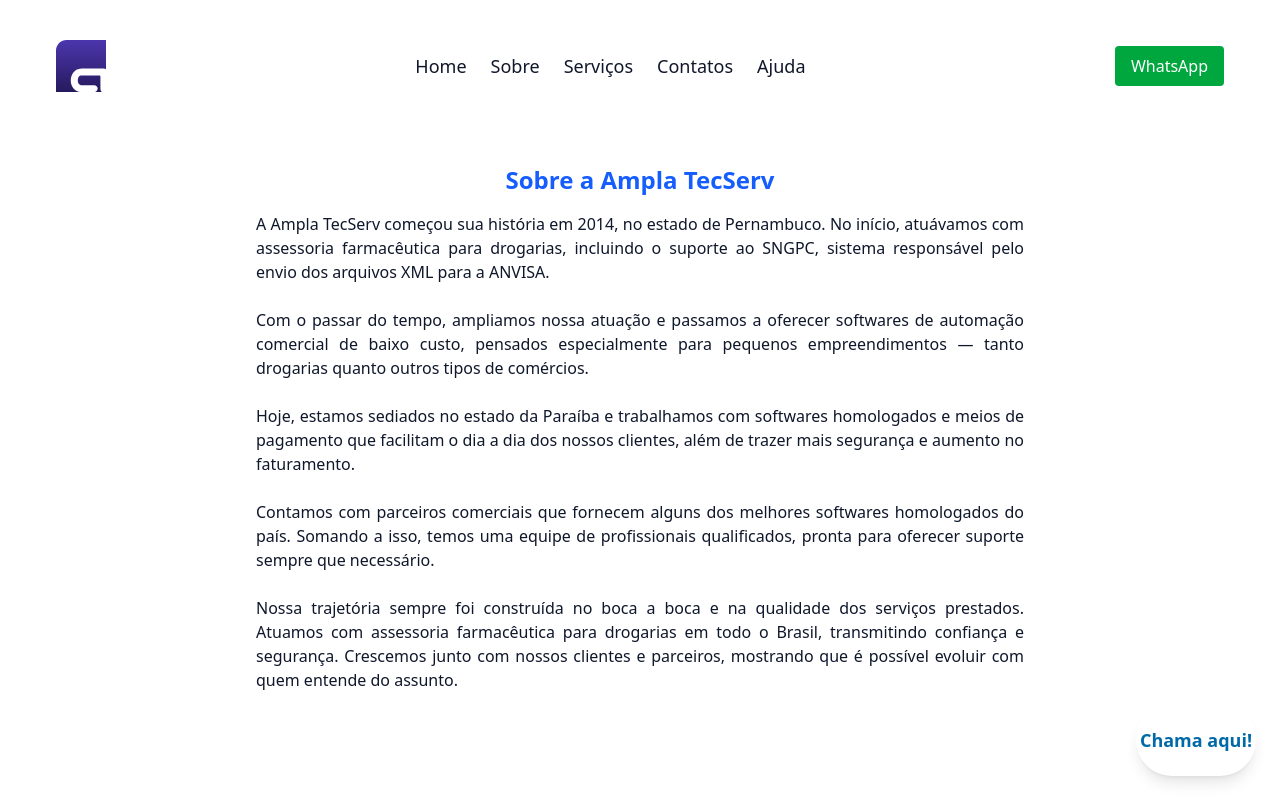
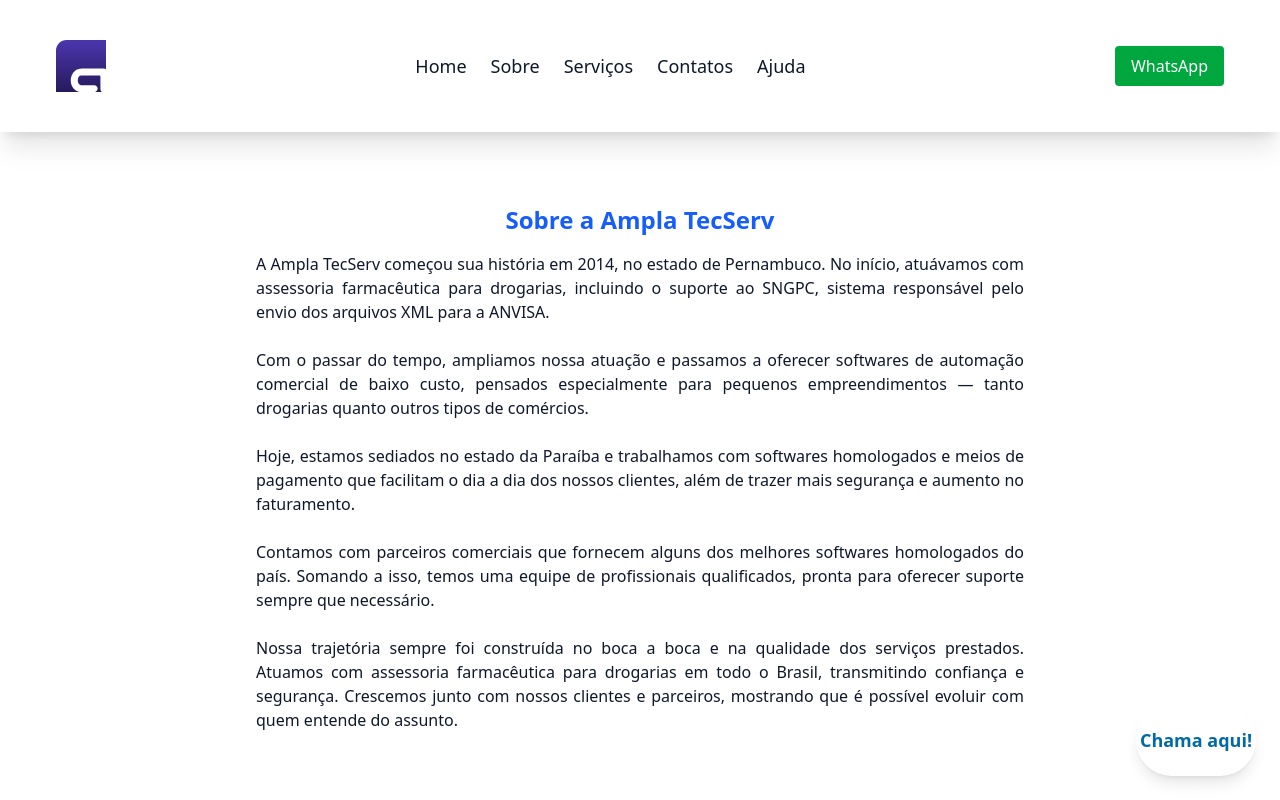
Before and after one commit to sergiosousacode/ampla-tecserv-landing, a Next.js app: page /about in a window 1280 px wide. Shown: the top 800 px of the page. Built offline with nearby package versions, Linux system fonts and the light colour scheme.

Commit message:
feat: shodow header

```diff
--- a/src/app/about/page.tsx
+++ b/src/app/about/page.tsx
@@ -6,7 +6,7 @@
 
 export default function About() {
   return (
-    <section className="container mx-auto px-4 text-center md:text-center p-8">
+    <section className="container mt-10 mx-auto px-4 text-center md:text-center p-8">
       <h2 className="text-2xl text-blue-600 mb-4 font-bold">Sobre a Ampla TecServ</h2>
 
       <p className="mx-auto max-w-3xl text-justify">
--- a/src/app/contact/page.tsx
+++ b/src/app/contact/page.tsx
@@ -6,7 +6,7 @@
 
 export default function Contact() {
   return (
-    <section className="container mx-auto px-4 text-center mb-40 space-y-8">
+    <section className="container mt-20 mx-auto px-4 text-center mb-40 space-y-8">
       <h2 className="text-blue-600 mb-4 text-2xl font-bold">
         Precisa de suporte confiável?
       </h2>
--- a/src/app/help/page.tsx
+++ b/src/app/help/page.tsx
@@ -6,7 +6,7 @@
 
 export default function Help() {
   return (
-    <section className="container mx-auto px-4 text-center">
+    <section className="container mt-20 mx-auto px-4 text-center">
       <h2 className="text-blue-600 mb-4 text-2xl
 
  font-bold">Central de Ajuda</h2>
--- a/src/components/Header.tsx
+++ b/src/components/Header.tsx
@@ -5,7 +5,7 @@
 export default function Header() {
   return (
     <header>
-      <Container className="text-center">
+      <Container className="shadow-xl text-center">
 
       <nav className="flex flex-wrap items-center justify-between gap-4 px-10 py-10">
 
```
